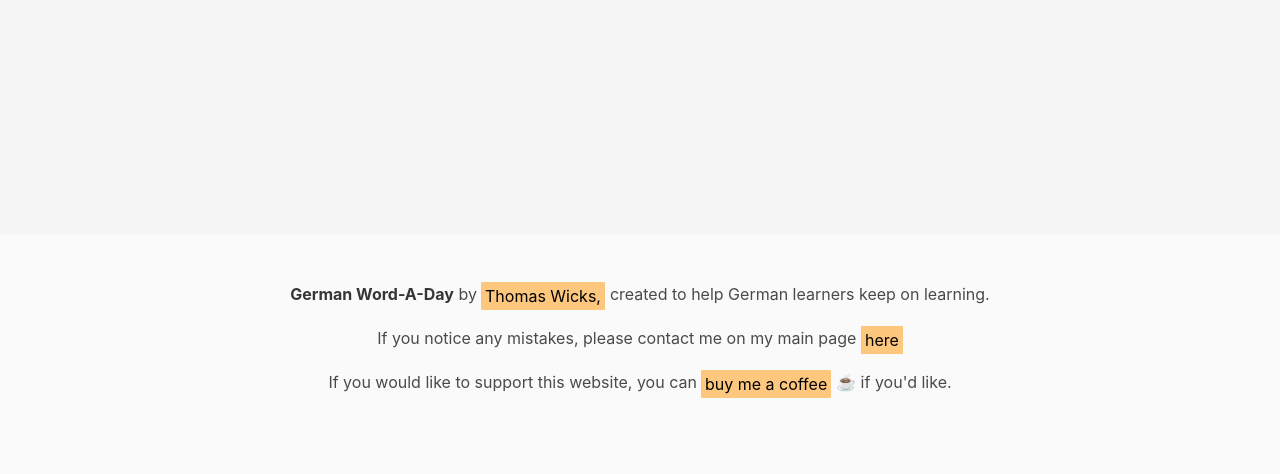
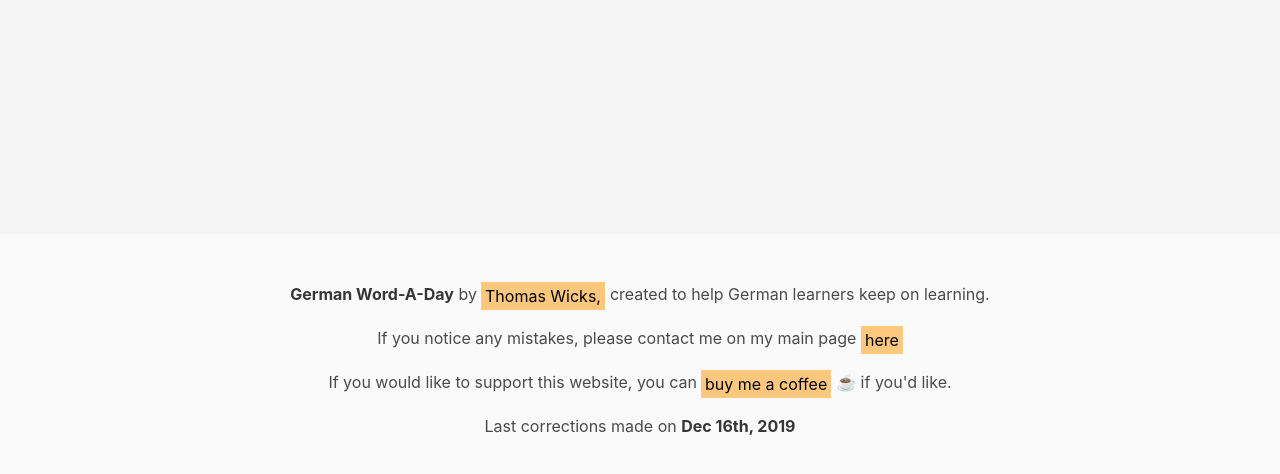
Before and after one commit to zntemel/GermanWordADay, a plain HTML site: page index.html in a window 1280 px wide. Shown: the part 514-988 px from the top of the page. Drawn offline with nearby package versions, Linux system fonts and the light colour scheme.

Commit message:
Added 'last corrections made on...'
Added a paragraph to the footer to document the date of the most recent update

```diff
--- a/index.html
+++ b/index.html
@@ -71,6 +71,7 @@
             </p>
             <p class="is-size-6">If you notice any mistakes, please contact me on my main page <a href="https://thomaswicks.com/#contactMe" target="_blank" class="is-size-6 hvr-sweep-to-right text-highlight">here</a></p>
             <p class="is-size-6">If you would like to support this website, you can <a href="https://www.buymeacoffee.com/thomaswicks" target="_blank" class="is-size-6 hvr-sweep-to-right text-highlight">buy me a coffee</a> ☕ if you'd like. </p>
+            <p class="is-size-6">Last corrections made on <strong>Dec 16th, 2019</strong></p>
         </div>
     </footer>
 
```
